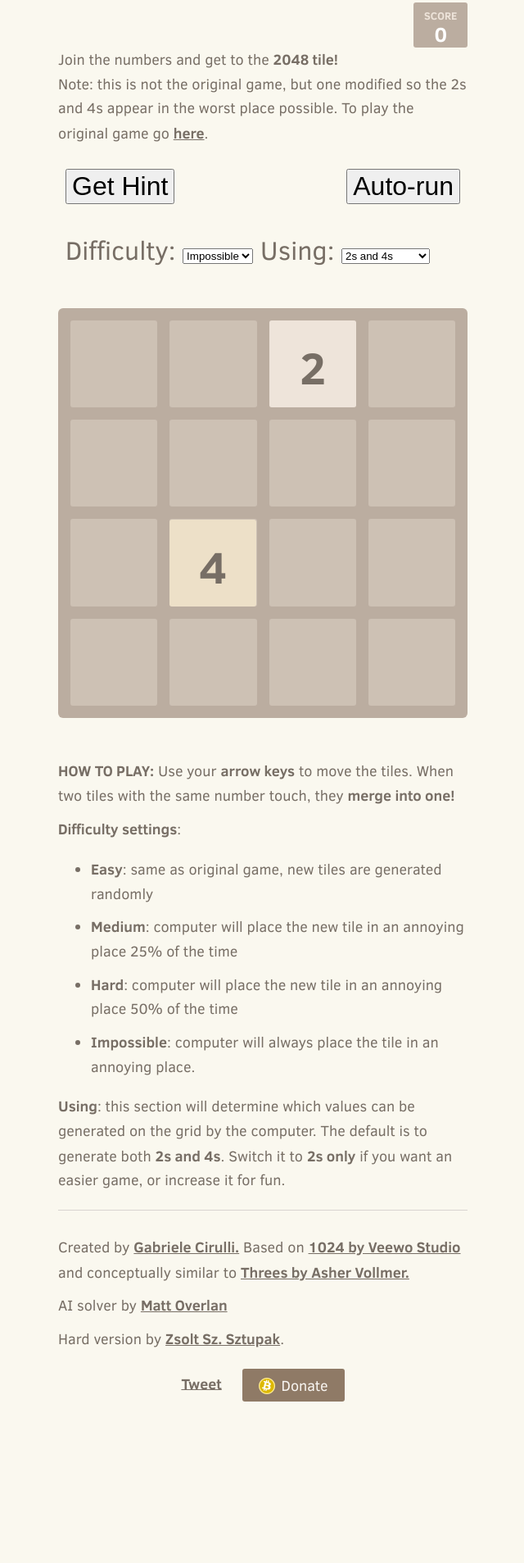
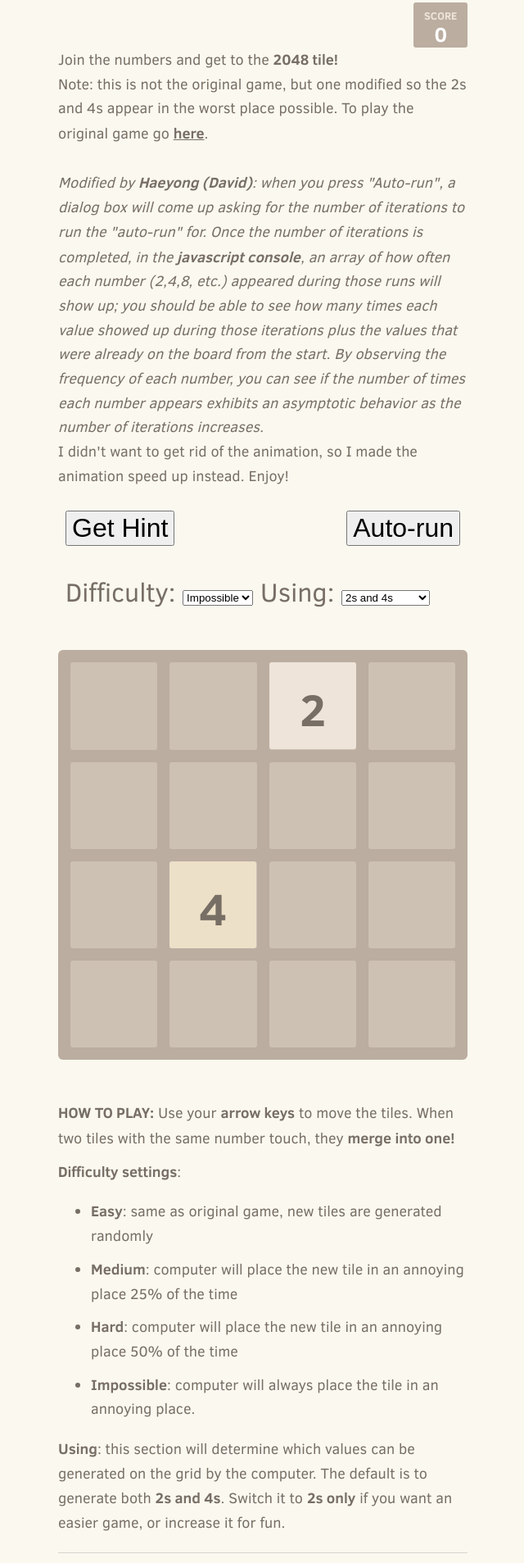
Before and after one commit to CSHS/2048-number-frequency, a plain HTML site: page index.html in a window 1280 px wide. Shown: the part 197-2104 px from the top of the page at 82% size, without its empty margins (319-959 px from the left). Before the commit the page ends 1987 px from the top, so only its background shows below. Drawn offline with Linux system fonts and the light colour scheme.

Commit message:
update text

```diff
--- a/index.html
+++ b/index.html
@@ -24,7 +24,13 @@
       <div class="score-container">0</div>
     </div>
     <p class="game-intro">Join the numbers and get to the <strong>2048 tile!</strong></p>
-    <p class="game-intro">Note: this is not the original game, but one modified so the 2s and 4s appear in the worst place possible. To play the original game go <a href="http://gabrielecirulli.github.io/2048/">here</a>.</p>
+    <p class="game-intro">Note: this is not the original game, but one modified so the 2s and 4s appear in the worst place possible. To play the original game go <a href="http://gabrielecirulli.github.io/2048/">here</a>.
+    <br><br>
+    <i>Modified by <strong>Haeyong (David)</strong>: when you press "Auto-run", a dialog box will come up asking for the number of iterations to run the "auto-run" for. Once the number of iterations is completed, in the <strong>javascript console</strong>, an array of how often each number (2,4,8, etc.) appeared during those runs will show up; you should be able to see how many times each value showed up during those iterations plus the values that were already on the board from the start.  By observing the frequency of each number, you can see if the number of times each number appears exhibits an asymptotic behavior as the number of iterations increases.</i>
+    <br>
+    I didn't want to get rid of the animation, so I made the animation speed up instead.  Enjoy!
+
+    </p>
 
     <div class='controls'>
       <div id='hint-button-container'>
@@ -120,16 +126,6 @@
     <p>
     Hard version by <a href="https://github.com/sztupy/2048-Hard">Zsolt Sz. Sztupak</a>.
     </p>
-    <div class="sharing">
-      <a href="https://twitter.com/share" class="twitter-share-button" data-text="Check out the hard version of 2048! #2048game #2048ai #2048hard" data-via="gabrielecirulli">Tweet</a>
-      <script>!function(d,s,id){var js,fjs=d.getElementsByTagName(s)[0],p=/^http:/.test(d.location)?'http':'https';if(!d.getElementById(id)){js=d.createElement(s);js.id=id;js.src=p+'://platform.twitter.com/widgets.js';fjs.parentNode.insertBefore(js,fjs);}}(document, 'script', 'twitter-wjs');</script>
-      <span class="btc-donate">
-        <a href="bitcoin:1Ec6onfsQmoP9kkL3zkpB6c5sA4PVcXU2i">
-          <img src="meta/icon_bitcoin.png">Donate
-        </a>
-        <span class="address"><code>1Ec6onfsQmoP9kkL3zkpB6c5sA4PVcXU2i</code></span>
-      </span>
-    </div>
   </div>
 
   <script type="text/javascript">
@@ -156,7 +152,7 @@ array[10] = 0;
   <script src="js/game_manager.js"></script>
   <script src="js/application.js"></script>
 
-  <script>
+  <!--<script>
     (function(i,s,o,g,r,a,m){i['GoogleAnalyticsObject']=r;i[r]=i[r]||function(){
     (i[r].q=i[r].q||[]).push(arguments)},i[r].l=1*new Date();a=s.createElement(o),
     m=s.getElementsByTagName(o)[0];a.async=1;a.src=g;m.parentNode.insertBefore(a,m)
@@ -164,6 +160,6 @@ array[10] = 0;
 
     ga('create', 'UA-9404141-8', 'sztupy.github.io');
     ga('send', 'pageview');
-  </script>
+  </script>-->
 </body>
 </html>
```
